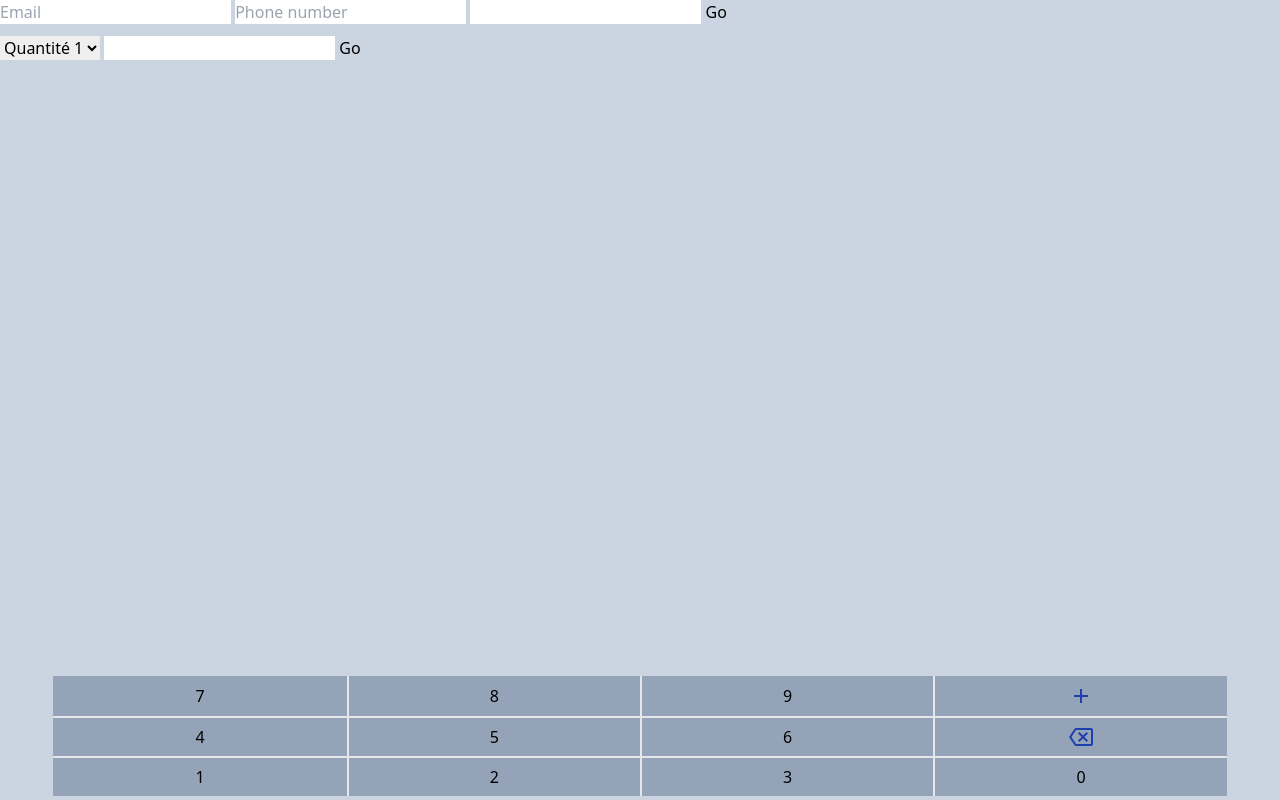
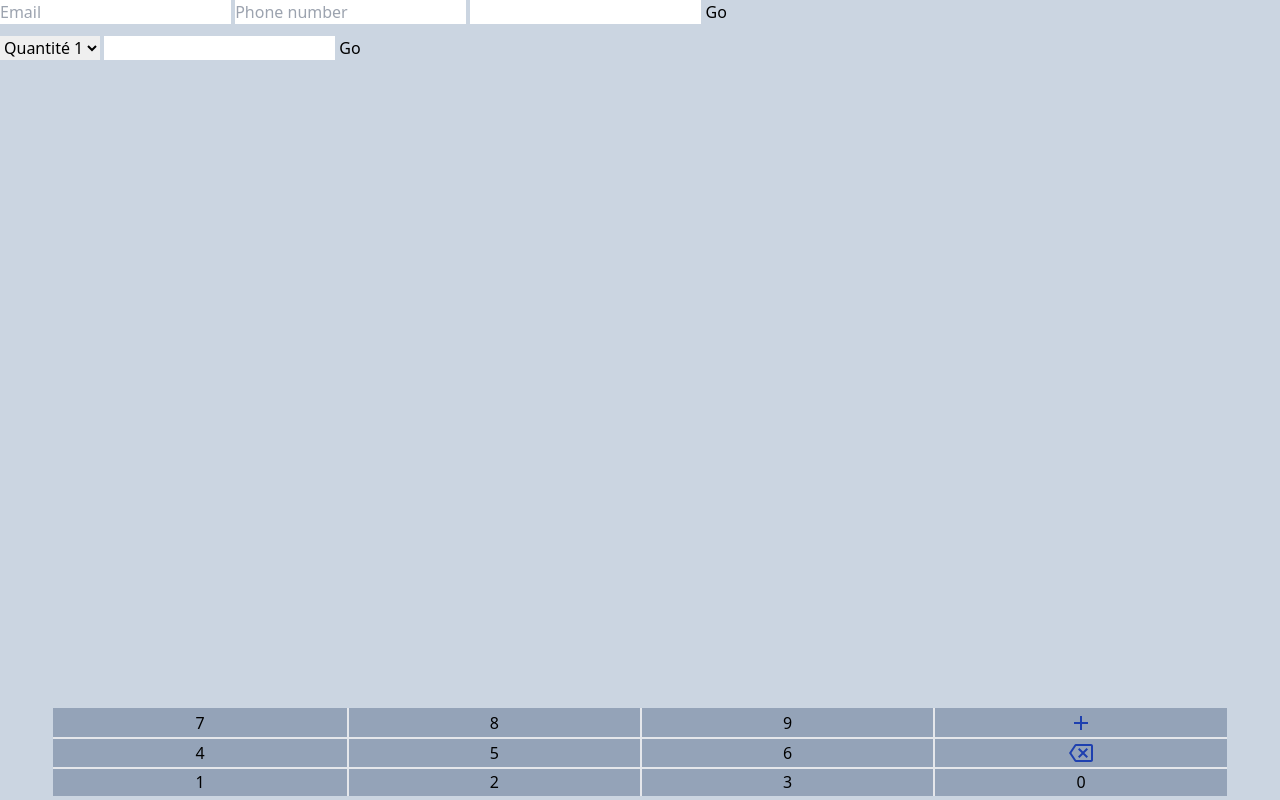
Before and after one commit to csdevph/onscreen-keyboard, a plain HTML site: page index.html in a window 1280 px wide. Drawn offline with Linux system fonts and the light colour scheme.

Commit message:
variable keyboard height

```diff
--- a/index.html
+++ b/index.html
@@ -29,7 +29,7 @@
     <input type="text" inputmode="numeric" pattern="[0-9]*">
     <button>Go</button>
   </div>
-  <div class="fixed bottom-0 w-full">
+  <div class="fixed bottom-0 w-full py-1 h-24">
     <script>Keyboard.init('.mb-3')</script>
   </div>
 </body>
--- a/onscreen-keyboard.js
+++ b/onscreen-keyboard.js
@@ -11,7 +11,7 @@ const Keyboard = {
     init(inputContainer) {
         // Create keyboard elements
         const keysContainer = document.createElement("div");
-        keysContainer.classList.add("w-11/12", "divide-y-2", "bg-slate-400", "mx-auto", "my-1");
+        keysContainer.classList.add("mx-auto", "h-full", "w-11/12", "divide-y-2", "bg-slate-400");
         keysContainer.addEventListener("click", (e) => { e.stopPropagation() });
         keysContainer.appendChild(this._createKeys());
         document.body.lastElementChild.appendChild(keysContainer);
@@ -37,7 +37,7 @@ const Keyboard = {
 
         this.keyLayout.forEach(keyRow => {
             const keyboardRow = document.createElement("div");
-            keyboardRow.classList.add("divide-x-2", "flex", "h-10");
+            keyboardRow.classList.add("flex", "h-1/3", "divide-x-2");
             keyRow.forEach(key => {
                 const keyElement = document.createElement("button");
 
```
Also changed, not shown: output.css.
